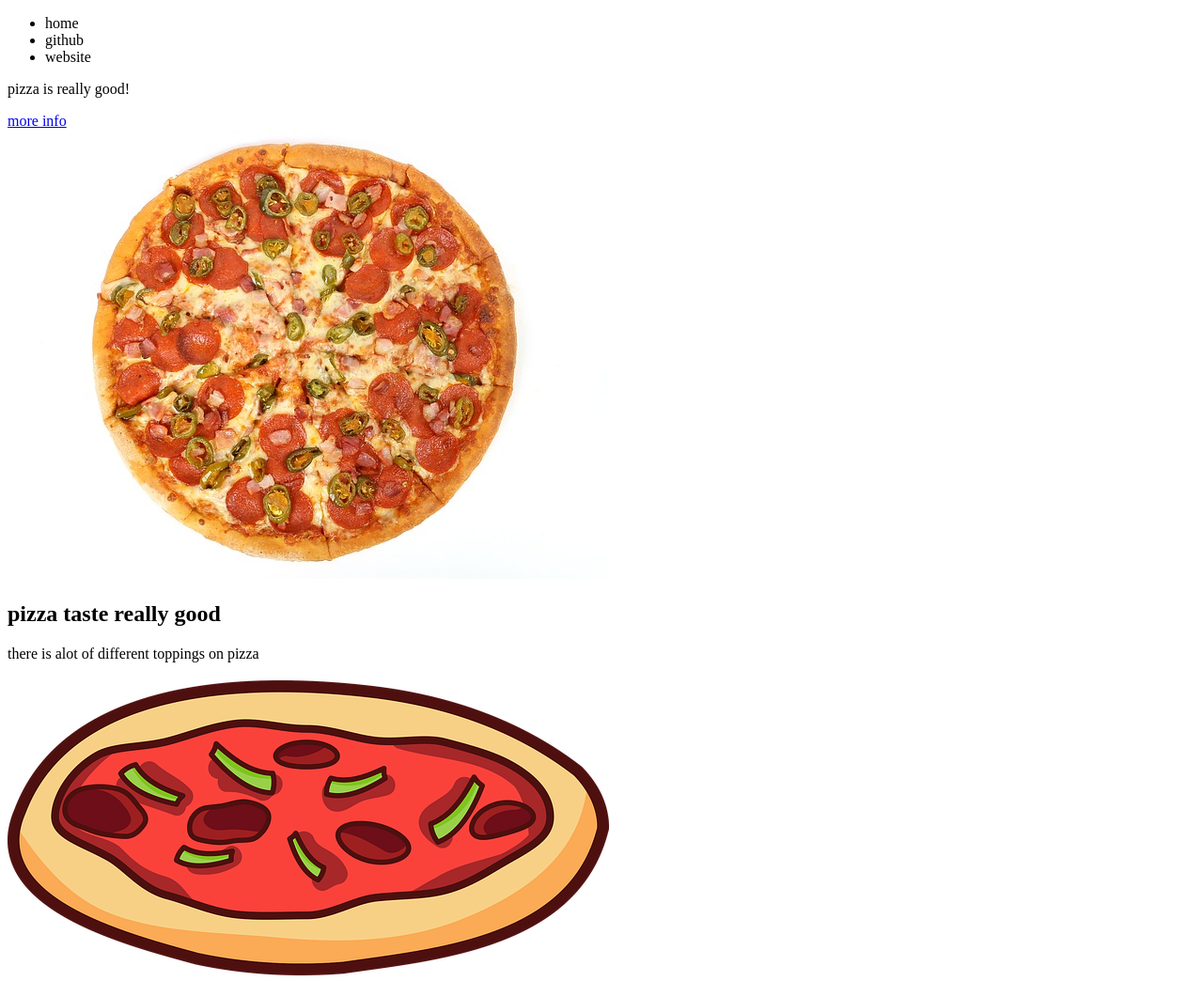
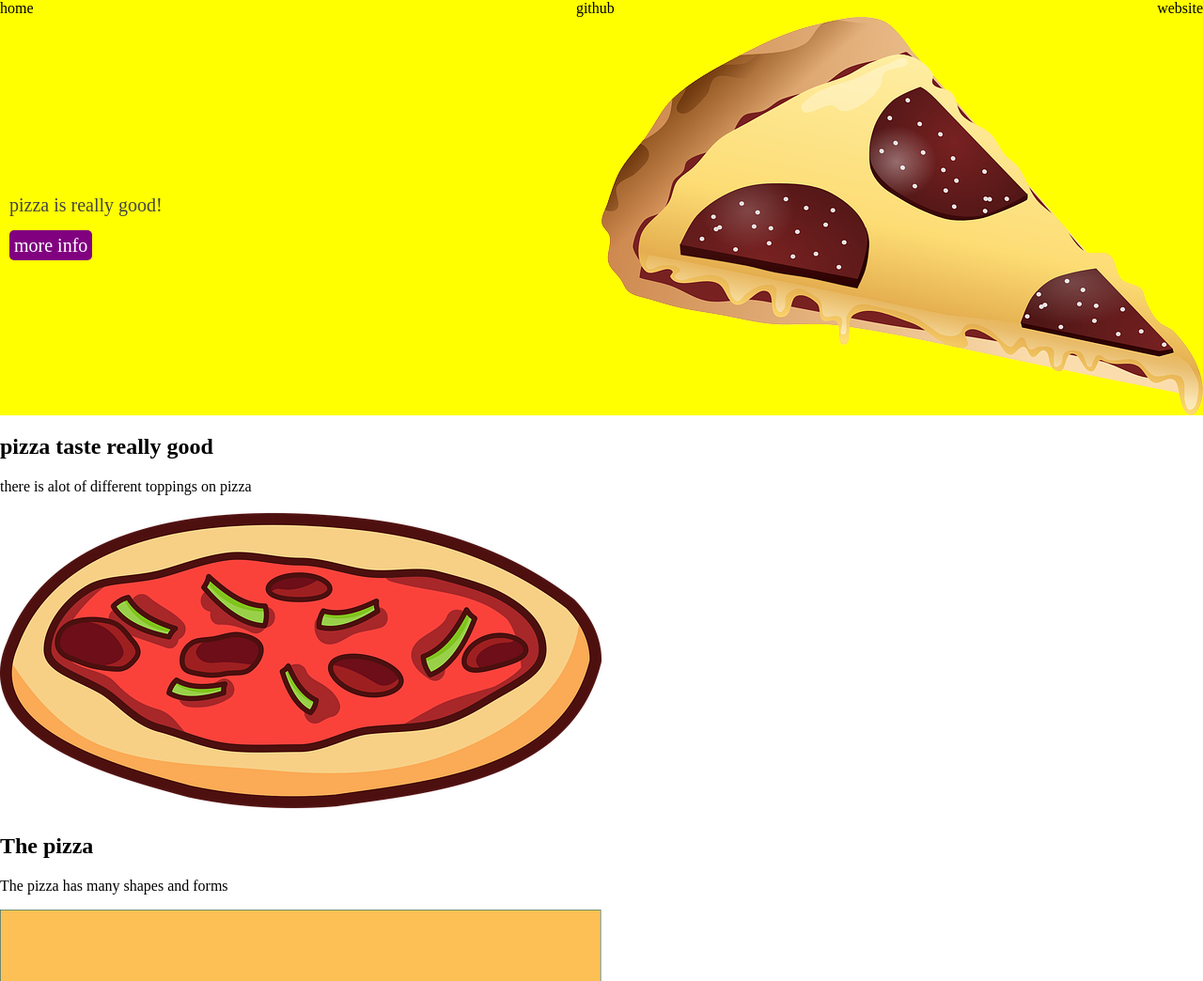
Before and after one commit to colorlessenergy/all-about-pizza, a plain HTML site: page index.html in a window 1280 px wide. Shown: the top 1044 px of the page at 94% size. Drawn offline with Linux system fonts and the light colour scheme.

Commit message:
header almost complete

```diff
--- a/index.html
+++ b/index.html
@@ -21,7 +21,7 @@
       <p>pizza is really good!</p>
       <a href="#">more info</a>
     </div>
-    <img src="assets/pizza1.jpg" alt="pizza slice">
+    <img src="assets/pizza6.png" alt="pizza slice">
   </section>
 </header>
 <section>
@@ -56,7 +56,7 @@
       <h2>The pizza</h2>
       <p>The pizza has many shapes and forms</p>
     </div>
-    <img src="assets/pizza6.png" alt="pizza slice">
+    <img src="assets/pizza1.jpg" alt="pizza slice">
   </section>
 </div>
 <div>
--- a/main.css
+++ b/main.css
@@ -0,0 +1,40 @@
+html, body {
+  margin: 0;
+  padding: 0;
+}
+
+header {
+  background-color: yellow;
+}
+
+header nav ul {
+  display: flex;
+  list-style-type: none;
+  justify-content: space-between;
+  margin: 0;
+  padding: 0;
+}
+
+header section {
+  color: #444547;
+  display: flex;
+  font-size: 20px;
+  justify-content: space-between;
+}
+
+header section img {
+  min-width: 0;
+}
+
+header section div {
+  align-self: center;
+  margin-left: 10px;
+}
+
+header section div a {
+  background-color: purple;
+  border-radius: 5px;
+  color: #fff;
+  padding: 5px;
+  text-decoration: none;
+}
```
